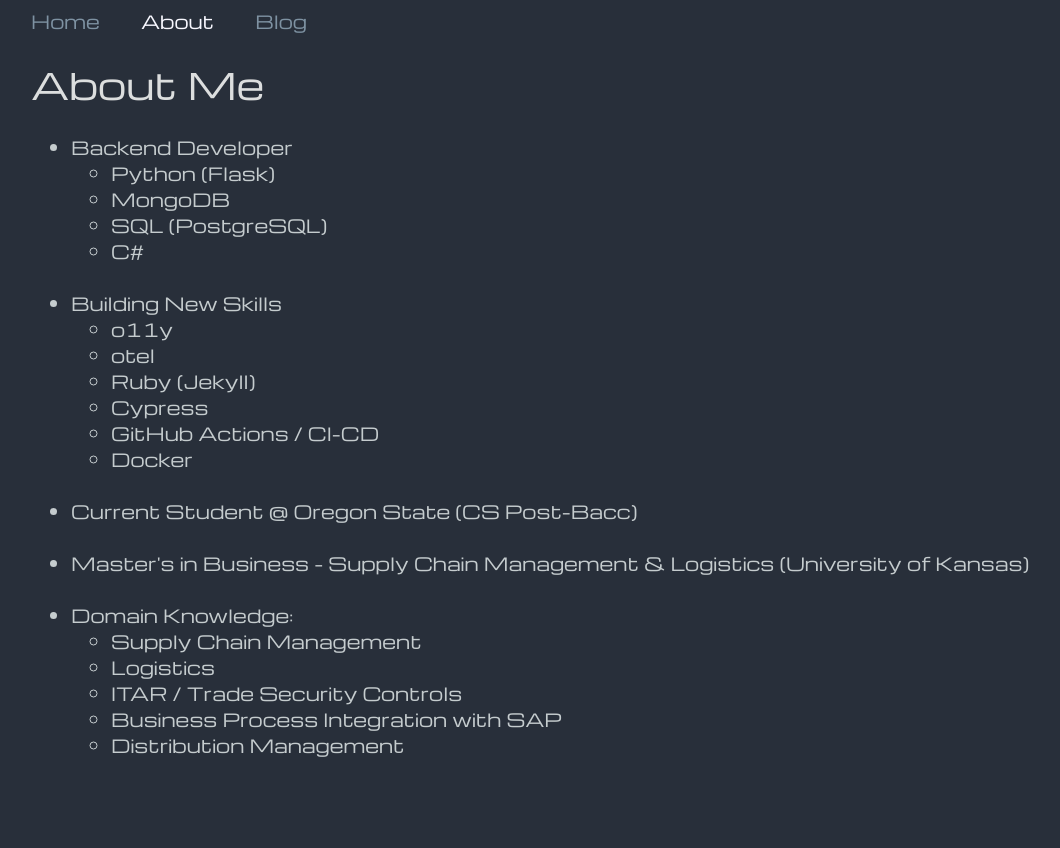
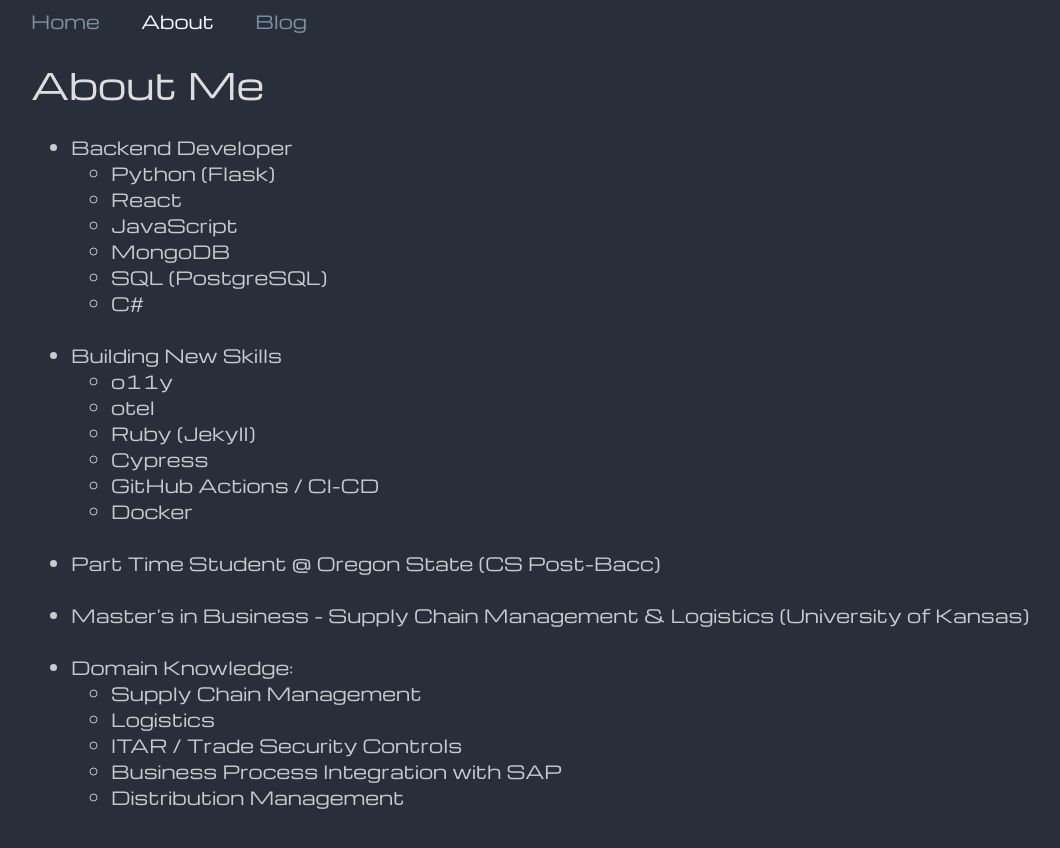
Before and after one commit to rwnewsom/rwnewsom.github.io, a Jekyll site: the page built from about.md, in a window 1280 px wide. Shown: the top 848 px of the page, without its empty margins (13-1073 px from the left). Built offline with Jekyll 4.4.1, drawn with Linux system fonts in a browser that asks for light colours.

Commit message:
update about page

```diff
--- a/about.md
+++ b/about.md
@@ -8,6 +8,8 @@
   <li>Backend Developer
     <ul>
       <li>Python (Flask)</li>
+      <li>React</li>
+      <li>JavaScript</li>
       <li>MongoDB</li>
       <li>SQL (PostgreSQL)</li>
       <li>C#</li>
@@ -25,7 +27,7 @@
     </ul>
   </li>
 <br/>
-<li>Current Student @ Oregon State (CS Post-Bacc)</li>
+<li>Part Time Student @ Oregon State (CS Post-Bacc)</li>
 <br/>
 <li>Master&#39;s in Business - Supply Chain Management &amp; Logistics (University of Kansas)</li>
 <br/>
```
